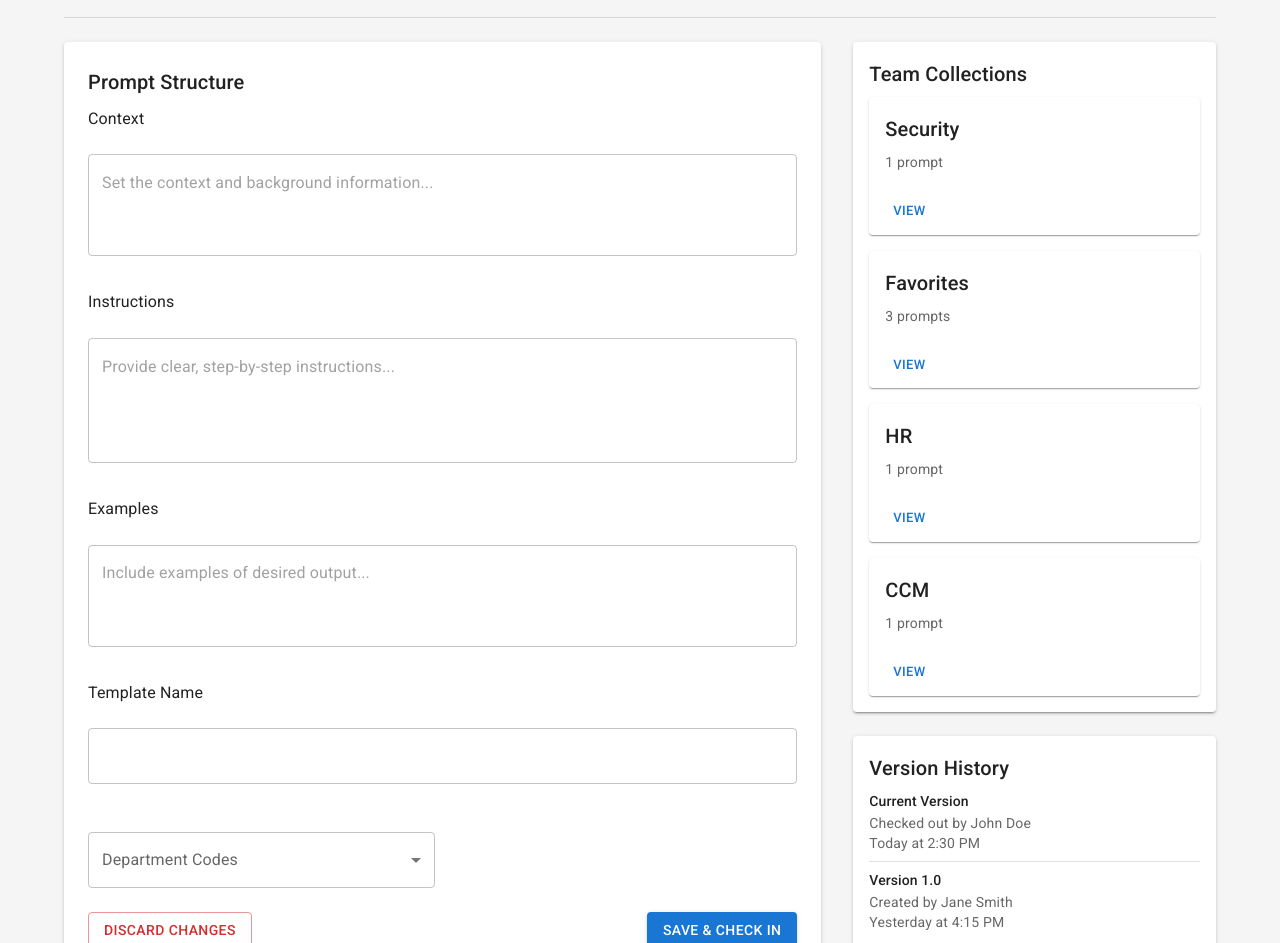
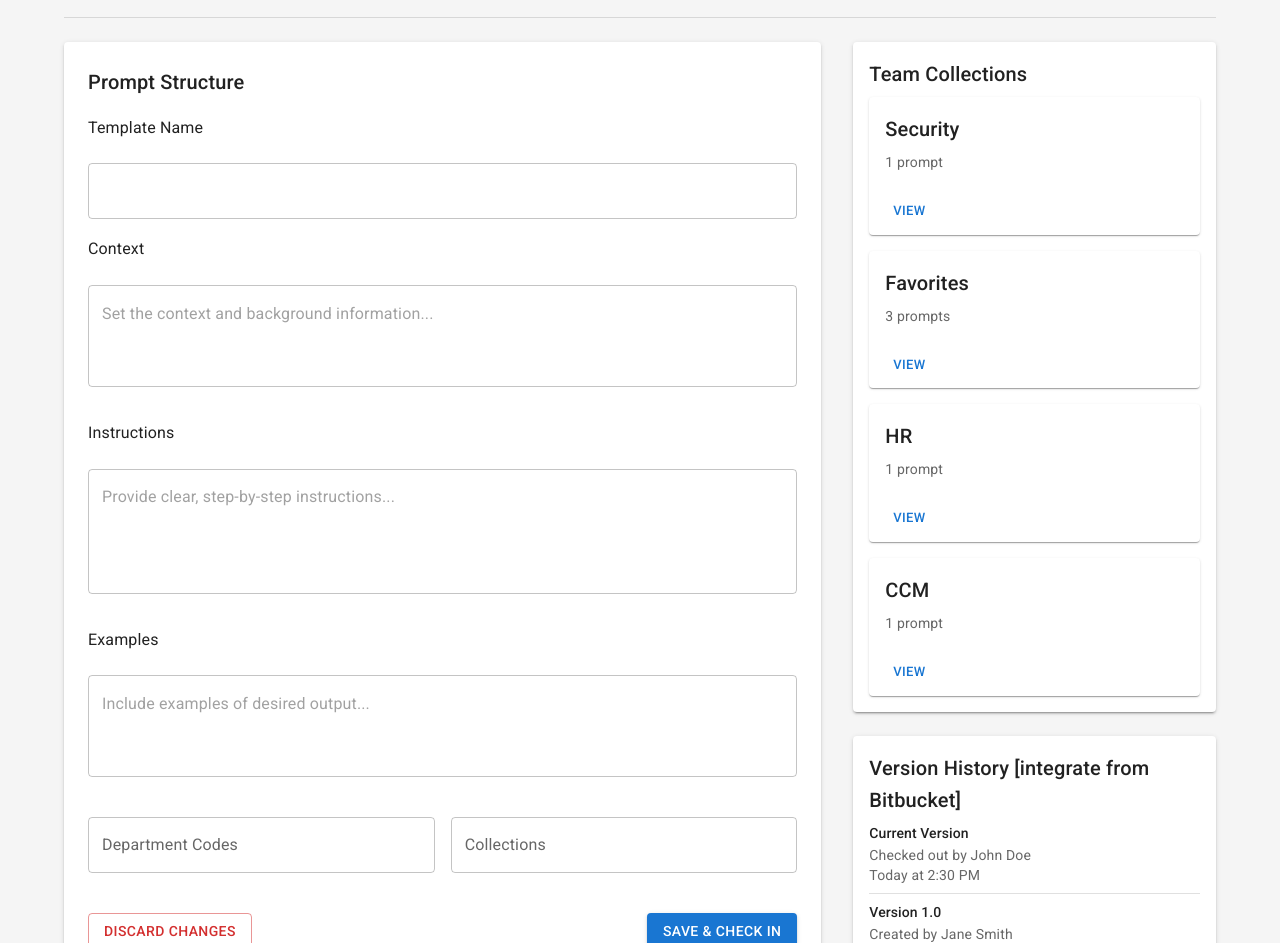
Before and after one commit to Jianwei07/prompt-temp-v1, a React app: page /create-template in a window 1280 px wide. Shown: the part 269-1212 px from the top of the page. Built offline with nearby package versions, Linux system fonts and the light colour scheme.

Commit message:
dynamic for create and update

```diff
--- a/src/pages/CreateTemplate.tsx
+++ b/src/pages/CreateTemplate.tsx
@@ -1,4 +1,4 @@
-import React, { useState } from "react";
+import React, { useState,useEffect } from "react";
 import {
   Container,
   Grid,
@@ -17,17 +17,21 @@ import {
   ListItemText,
   OutlinedInput,
   SelectChangeEvent,
+  Autocomplete,
 } from "@mui/material";
 import {
   createTemplate,
   getCollections,
+  getTemplateById,
   getUsers,
+  getTemplates,
 } from "../services/templateService";
 import { useNavigate } from "react-router-dom";
 import CollectionCard from "../components/CollectionCard";
 import UserListItem from "../components/UserListItem";
 import Header from "../components/Header";
 import { Collection, User } from "@/types";
+import AddIcon from "@mui/icons-material/Add";
 
 const CreateTemplate: React.FC = () => {
   const [formData, setFormData] = useState({
@@ -41,21 +45,25 @@ const CreateTemplate: React.FC = () => {
   const [users, setUsers] = useState<User[]>([]);
   const [error, setError] = useState("");
   const [departmentCodes, setDepartmentCodes] = useState<string[]>([]);
+  const [departmentOptions, setDepartmentOptions] = useState<string[]>([]);
+  const [collectionOptions, setCollectionOptions] = useState<string[]>([]);
   const [guardrails, setGuardrails] = useState({
     enforceCharLimit: false,
     requireKeywords: false,
     contentSafety: false,
   });
+  const [selectedCollections, setSelectedCollections] = useState<string[]>([]);
+  const [newDepartment, setNewDepartment] = useState("");
+  const [newCollection, setNewCollection] = useState("");
   const navigate = useNavigate();
 
-  const departmentOptions = ["3DS", "TKM", "RETAIL", "CORPORATE"];
   const guardrailOptions = [
     "Enforce character limit",
     "Require specific keywords",
     "Content safety filters",
   ];
 
-  React.useEffect(() => {
+  useEffect(() => {
     const loadData = async () => {
       const [collectionsData, usersData] = await Promise.all([
         getCollections(),
@@ -65,6 +73,30 @@ const CreateTemplate: React.FC = () => {
       setUsers(usersData);
     };
     loadData();
+  }, []);
+
+  useEffect(() => {
+    const loadOptions = async () => {
+      try {
+        const templates = await getTemplates();
+        const uniqueDepartments = new Set<string>();
+        const uniqueCollections = new Set<string>();
+
+        templates.forEach(template => {
+          template.departmentCodes?.forEach(code => uniqueDepartments.add(code));
+          if (template.collection) {
+            uniqueCollections.add(template.collection);
+          }
+        });
+
+        setDepartmentOptions(Array.from(uniqueDepartments));
+        setCollectionOptions(Array.from(uniqueCollections));
+      } catch (error) {
+        console.error("Failed to load options:", error);
+      }
+    };
+
+    loadOptions();
   }, []);
 
   const handleChange = (
@@ -86,6 +118,25 @@ const CreateTemplate: React.FC = () => {
       ...guardrails,
       [event.target.name]: event.target.checked,
     });
+  };
+
+  const handleCollectionChange = (event: SelectChangeEvent<string[]>) => {
+    const value = event.target.value;
+    setSelectedCollections(typeof value === "string" ? value.split(",") : value);
+  };
+
+  const handleAddNewDepartment = () => {
+    if (newDepartment.trim() !== "") {
+      setDepartmentCodes(prev => [...prev, newDepartment]);
+      setNewDepartment("");
+    }
+  };
+
+  const handleAddNewCollection = () => {
+    if (newCollection.trim() !== "") {
+      setSelectedCollections(prev => [...prev, newCollection]);
+      setNewCollection("");
+    }
   };
 
   const handleSubmit = async (e: React.FormEvent) => {
@@ -129,7 +180,17 @@ const CreateTemplate: React.FC = () => {
                 <Typography variant="h6" gutterBottom>
                   Prompt Structure
                 </Typography>
-
+                <Typography variant="subtitle1" gutterBottom sx={{ mt: 2 }}>
+                  Template Name
+                </Typography>
+                <TextField
+                  fullWidth
+                  name="name"
+                  value={formData.name}
+                  onChange={handleChange}
+                  margin="normal"
+                  required
+                />
                 <Typography variant="subtitle1" gutterBottom>
                   Context
                 </Typography>
@@ -172,52 +233,59 @@ const CreateTemplate: React.FC = () => {
                   placeholder="Include examples of desired output..."
                 />
 
-                <Typography variant="subtitle1" gutterBottom sx={{ mt: 2 }}>
-                  Template Name
-                </Typography>
-                <TextField
-                  fullWidth
-                  name="name"
-                  value={formData.name}
-                  onChange={handleChange}
-                  margin="normal"
-                  required
-                />
-
                 <Box sx={{ mt: 3 }}>
                   <Grid container spacing={2}>
                     <Grid item xs={6}>
-                      <FormControl fullWidth sx={{ mt: 1 }}>
-                        <InputLabel>Department Codes</InputLabel>
-                        <Select
-                          multiple
-                          value={departmentCodes}
-                          onChange={handleDepartmentChange}
-                          input={<OutlinedInput label="Department Codes" />}
-                          renderValue={(selected) => (
-                            <Box
-                              sx={{
-                                display: "flex",
-                                flexWrap: "wrap",
-                                gap: 0.5,
-                              }}
-                            >
-                              {selected.map((value) => (
-                                <Chip key={value} label={value} />
-                              ))}
-                            </Box>
-                          )}
-                        >
-                          {departmentOptions.map((code) => (
-                            <MenuItem key={code} value={code}>
-                              <Checkbox
-                                checked={departmentCodes.indexOf(code) > -1}
-                              />
-                              <ListItemText primary={code} />
-                            </MenuItem>
-                          ))}
-                        </Select>
-                      </FormControl>
+                      <Autocomplete
+                        multiple
+                        freeSolo
+                        options={departmentOptions}
+                        value={departmentCodes}
+                        onChange={(event, newValue) => {
+                          setDepartmentCodes(newValue);
+                        }}
+                        renderInput={(params) => (
+                          <TextField
+                            {...params}
+                            label="Department Codes"
+                            placeholder="Type or select"
+                          />
+                        )}
+                        renderTags={(value, getTagProps) =>
+                          value.map((option, index) => (
+                            <Chip
+                              label={option}
+                              {...getTagProps({ index })}
+                            />
+                          ))
+                        }
+                      />
+                    </Grid>
+                    <Grid item xs={6}>
+                      <Autocomplete
+                        multiple
+                        freeSolo
+                        options={collectionOptions}
+                        value={selectedCollections}
+                        onChange={(event, newValue) => {
+                          setSelectedCollections(newValue);
+                        }}
+                        renderInput={(params) => (
+                          <TextField
+                            {...params}
+                            label="Collections"
+                            placeholder="Type or select"
+                          />
+                        )}
+                        renderTags={(value, getTagProps) =>
+                          value.map((option, index) => (
+                            <Chip
+                              label={option}
+                              {...getTagProps({ index })}
+                            />
+                          ))
+                        }
+                      />
                     </Grid>
                   </Grid>
                 </Box>
@@ -262,7 +330,7 @@ const CreateTemplate: React.FC = () => {
 
             <Paper elevation={2} sx={{ p: 2, mb: 3 }}>
               <Typography variant="h6" gutterBottom>
-                Version History
+                Version History [integrate from Bitbucket]
               </Typography>
               <Box>
                 <Typography variant="subtitle2">Current Version</Typography>
--- a/src/pages/UpdateTemplate.tsx
+++ b/src/pages/UpdateTemplate.tsx
@@ -30,6 +30,7 @@ import {
   updateTemplate,
   deleteTemplate,
   getVersionHistory,
+  getTemplates,
 } from "../services/templateService";
 import Header from "../components/Header";
 import type { Template, VersionHistory } from "../types";
@@ -45,14 +46,16 @@ const UpdateTemplate: React.FC = () => {
     collection: "",
     lastUsed: "",
     updatedBy: "",
+    createdAt: new Date(NaN),
+    updatedAt: new Date(NaN),
+    createdBy: "",
   });
   const [versionHistory, setVersionHistory] = useState<VersionHistory[]>([]);
   const [openDeleteDialog, setOpenDeleteDialog] = useState(false);
   const [isLoading, setIsLoading] = useState(false);
   const [error, setError] = useState("");
-
-  const departmentOptions = ["3DS", "TKM", "RETAIL", "CORPORATE"];
-  const collectionOptions = ["Favorites", "Security", "HR"];
+  const [departmentOptions, setDepartmentOptions] = useState<string[]>([]);
+  const [collectionOptions, setCollectionOptions] = useState<string[]>([]);
 
   useEffect(() => {
     const loadTemplate = async () => {
@@ -71,6 +74,9 @@ const UpdateTemplate: React.FC = () => {
           collection: template.collection || "",
           lastUsed: template.lastUsed || "",
           updatedBy: template.updatedBy || "",
+          createdAt: template.createdAt || new Date(NaN),
+          updatedAt: template.updatedAt || new Date(NaN),
+          createdBy: template.createdBy || "",
         });
         setVersionHistory(history);
       } catch (err) {
@@ -81,7 +87,28 @@ const UpdateTemplate: React.FC = () => {
       }
     };
 
+    const loadOptions = async () => {
+      try {
+        const templates = await getTemplates();
+        const uniqueDepartments = new Set<string>();
+        const uniqueCollections = new Set<string>();
+
+        templates.forEach(template => {
+          template.departmentCodes?.forEach(code => uniqueDepartments.add(code));
+          if (template.collection) {
+            uniqueCollections.add(template.collection);
+          }
+        });
+
+        setDepartmentOptions(Array.from(uniqueDepartments));
+        setCollectionOptions(Array.from(uniqueCollections));
+      } catch (error) {
+        console.error("Failed to load options:", error);
+      }
+    };
+
     loadTemplate();
+    loadOptions();
   }, [id]);
 
   const handleChange = (
@@ -279,7 +306,7 @@ const UpdateTemplate: React.FC = () => {
 
             <Paper elevation={3} sx={{ p: 2 }}>
               <Typography variant="body2" color="text.secondary">
-                Last used: {formData.lastUsed || "Never"}
+                Last updated: {formData.lastUsed || "Never"}
               </Typography>
               <Typography variant="body2" color="text.secondary">
                 Last updated by: {formData.updatedBy || "Unknown"}
--- a/src/services/templateService.ts
+++ b/src/services/templateService.ts
@@ -10,6 +10,7 @@ import {
 } from "../types";
 
 // Mock database (simple arrays)
+// Can not delete or update or create since hardcoded for now
 let templates: Template[] = [
   {
     id: "1",
@@ -20,16 +21,22 @@ let templates: Template[] = [
     lastUsed: "2 hours ago",
     collection: "Security",
     updatedBy: "J Chua",
+    createdAt: new Date(2025, 1, 30, 14, 58),
+    updatedAt: new Date(2025, 1, 31, 14, 58),
+    createdBy: "J Chua",
   },
   {
     id: "2",
     departmentCodes: ["3DS"],
-    name: "Customer Support",
+    name: "Customer Support Test",
     content: "Standard responses for inquiries...",
     version: "v1.0",
     lastUsed: "5 hours ago",
     collection: "Favorites",
-    updatedBy: "Jayden",
+    updatedBy: "J Chua",
+    createdAt: new Date(2025, 1, 30, 14, 58),
+    updatedAt: new Date(NaN),
+    createdBy: "",
   },
   {
     id: "3",
@@ -39,7 +46,10 @@ let templates: Template[] = [
     version: "v1.0",
     lastUsed: "5 hours ago",
     collection: "Favorites",
-    updatedBy: "BJ",
+    updatedBy: "J Chua",
+    createdAt: new Date(2025, 2, 3, 14, 58),
+    updatedAt: new Date(2025, 2, 4, 14, 58),
+    createdBy: "J Chua",
   },
   {
     id: "4",
@@ -49,7 +59,10 @@ let templates: Template[] = [
     version: "v1.0",
     lastUsed: "5 hours ago",
     collection: "Favorites",
-    updatedBy: "Ami",
+    updatedBy: "J Chua",
+    createdAt: new Date(2025, 3, 30, 14, 58),
+    updatedAt: new Date(2025, 3, 31, 14, 58),
+    createdBy: "J Chua",
   },
   {
     id: "5",
@@ -59,7 +72,10 @@ let templates: Template[] = [
     version: "v1.0",
     lastUsed: "5 hours ago",
     collection: "HR",
-    updatedBy: "Ervin",
+    updatedBy: "J Chua",
+    createdAt: new Date(2025, 2, 10, 14, 58),
+    updatedAt: new Date(2025, 2, 12, 14, 58),
+    createdBy: "J Chua",
   },
   {
     id: "6",
@@ -69,7 +85,10 @@ let templates: Template[] = [
     version: "v1.0",
     lastUsed: "5 hours ago",
     collection: "CCM",
-    updatedBy: "Ervin",
+    updatedBy: "J Chua",
+    createdAt: new Date(2025, 3, 10, 14, 58),
+    updatedAt: new Date(2025, 3, 11, 14, 58),
+    createdBy: "J Chua",
   },
 ];
 
@@ -101,10 +120,13 @@ export const createTemplate = async (
     id: Date.now().toString(),
     name: data.name,
     content: data.content || "",
-    updatedBy: "",
     version: "v1.0",
     lastUsed: "Just now",
     departmentCodes: [],
+    createdAt: new Date(),
+    createdBy: "BJ",
+    updatedAt: new Date(NaN),
+    updatedBy: "",
   };
 
   templates.push(newTemplate);
@@ -222,8 +244,18 @@ export const updateTemplate = async (
 export const deleteTemplate = async (id: string): Promise<void> => {
   if (!id) throw new Error("Template ID is required");
 
-  templates = templates.filter((t) => t.id !== id);
+  // Find the index of the template to delete
+  const templateIndex = templates.findIndex(t => t.id === id);
 
+  // If template not found, throw error
+  if (templateIndex === -1) {
+    throw new Error(`Template with ID ${id} not found`);
+  }
+
+  // Remove the template from the array
+  templates.splice(templateIndex, 1);
+
+  // Log the deletion
   await logToBackend({
     endpoint: `/templates/${id}`,
     method: "DELETE",
@@ -239,6 +271,11 @@ function incrementVersion(version?: string): string {
   return `v${versionNum + 1}.0`;
 }
 
+/**TODO: Integrate with Bitbucket API
+ * Get the version history of a template
+ * @param templateId - The ID of the template
+ * @returns The version history of the template
+ */
 export const getVersionHistory = async (
   templateId: string
 ): Promise<VersionHistory[]> => {
--- a/src/types/index.ts
+++ b/src/types/index.ts
@@ -3,6 +3,9 @@ import { Key } from "react";
 // Core types matching your Figma design
 export interface Template {
   updatedBy: string;
+  updatedAt: Date;
+  createdAt: Date;
+  createdBy: string;
   id: string;
   name: string;
   content: string;
```
